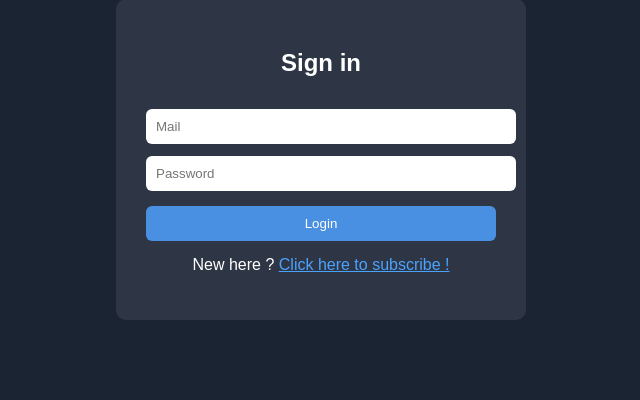
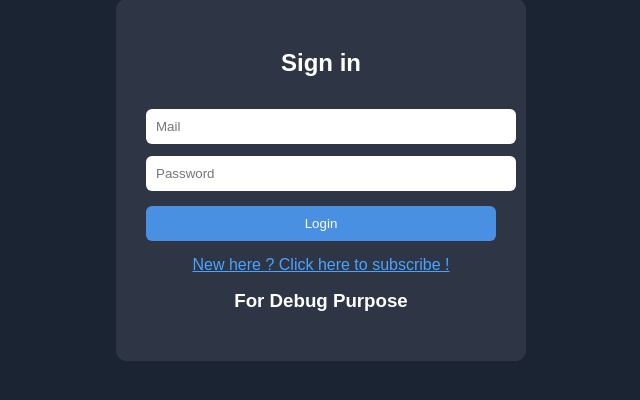
Before and after one commit to Loumana1/epayfc-auction-ajax-php, a PHP site: page /prwb_2526_c04/view/view_login.php in a window 1280 px wide. Shown: the part 139-539 px from the top of the page, without its empty margins (319-959 px from the left). Run offline with PHP 8.4, Linux system fonts and the light colour scheme; the template is opened without the code that fills it, so the values that code supplies are empty.

Commit message:
feat(login): Ajout h3 'For Debug Purpose'

```diff
--- a/view/view_login.php
+++ b/view/view_login.php
@@ -45,9 +45,10 @@
     </form>
 
     <p style="margin-top:15px; text-align:center;">
-        New here ? <a href="user/register">Click here to subscribe !</a>
+         <a href="user/register">New here ? Click here to subscribe !</a>
     </p>
 
+    <h3 style="margin-top:15px; text-align:center;"> For Debug Purpose </h3>
 </div>
 
 </body>
```
